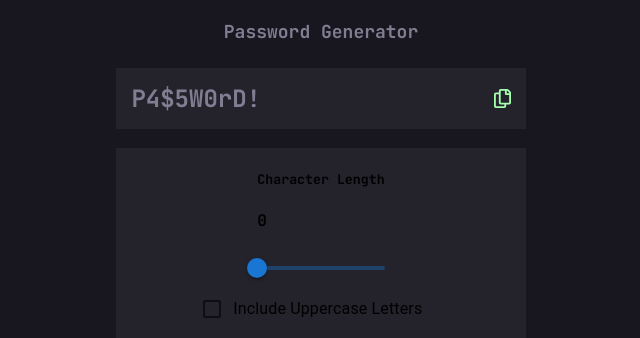
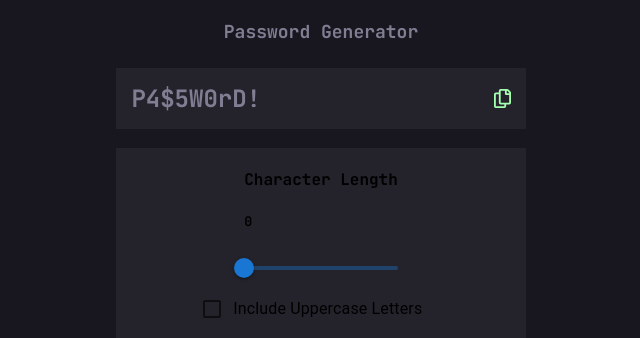
Before and after one commit to spomberg/password-generator, a React (Create React App) app: page / in a window 1280 px wide. Shown: the top 338 px of the page, without its empty margins (319-959 px from the left). Built offline with nearby package versions, Linux system fonts and the light colour scheme.

Commit message:
Make Character Length text h5 and length counter h4

```diff
--- a/src/components/Slider/Slider.jsx
+++ b/src/components/Slider/Slider.jsx
@@ -8,11 +8,10 @@ export default function Settings() {
   const dispatch = useDispatch();
 
   return (
-    <div className='settings'>
     <div className='slider'>
       <div className='length'>
-          <h5>Character Length</h5>
-          <h4>{length}</h4>
+        <h4>Character Length</h4>
+        <h5>{length}</h5>
       </div>
       <Slider
         aria-label="Character length"
@@ -24,6 +23,5 @@ export default function Settings() {
         onChange={(event, value) => dispatch(setLength(value))}
       />
       </div>
-    </div>
   )
 }
```
Lines whose indentation alone changed are shown as unchanged.
